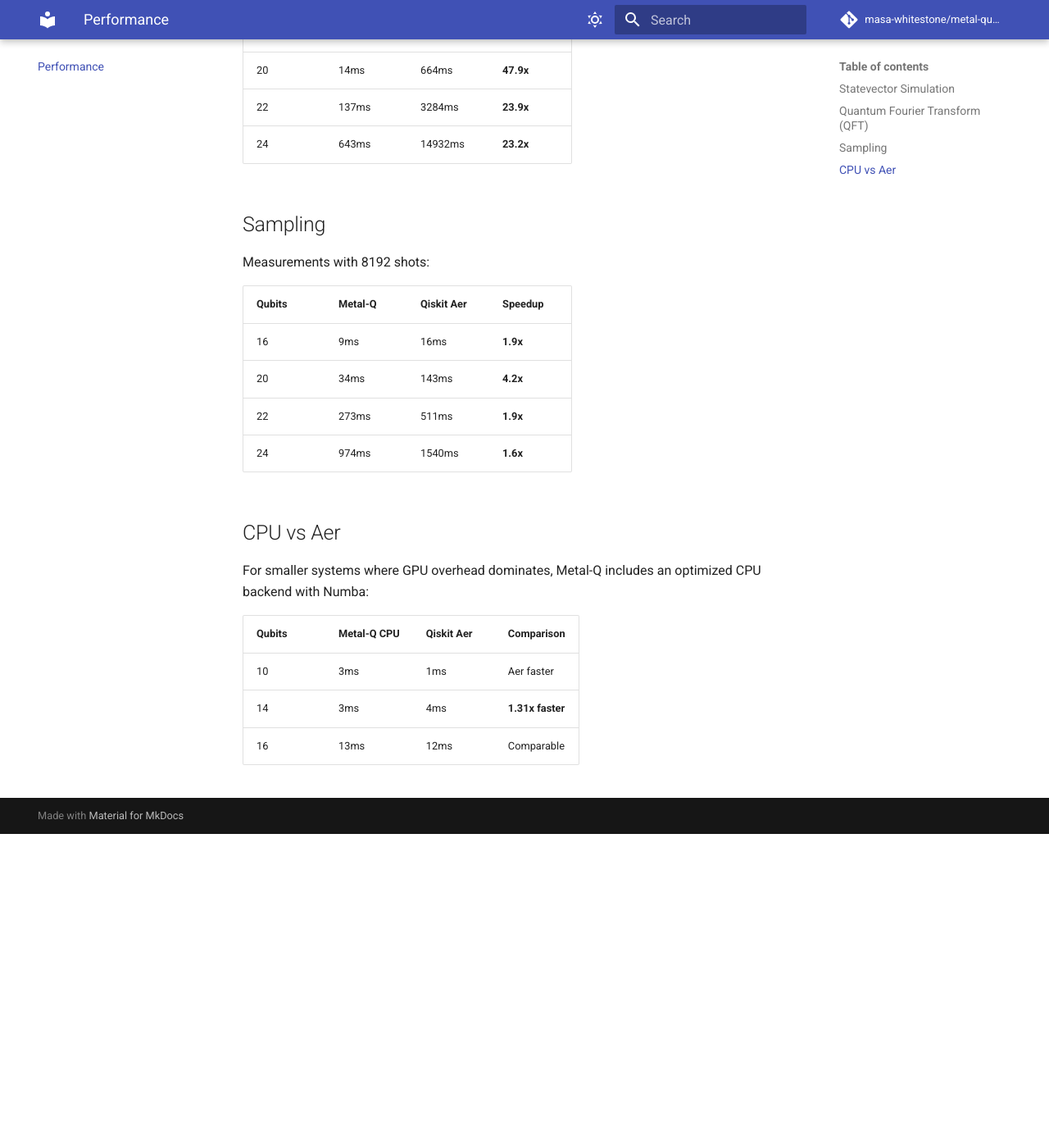
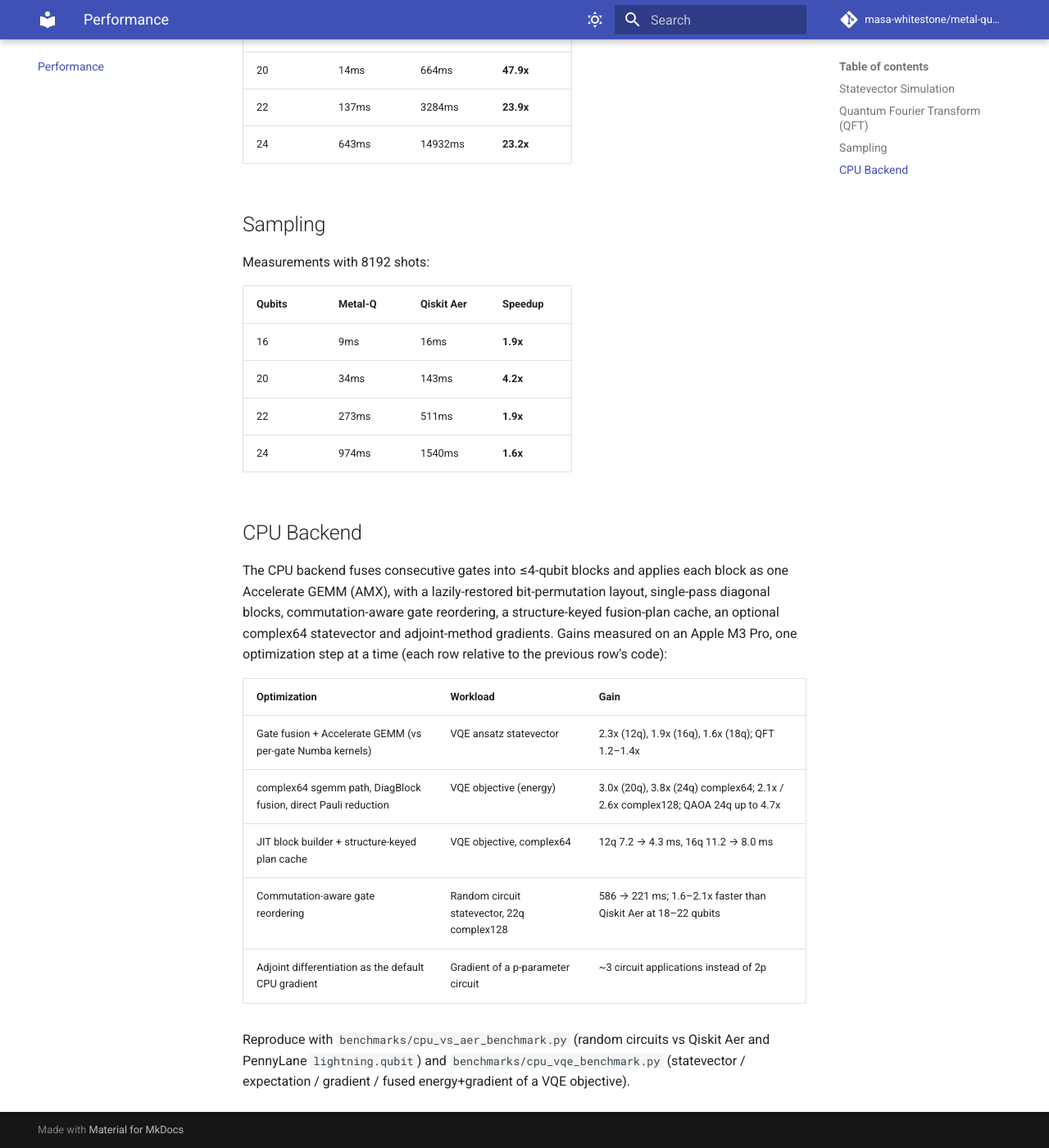
Before and after one commit to masa-whitestone/metal-quantum, an MkDocs documentation site: the page built from docs/benchmarks.md, in a window 1280 px wide and 1400 px high, scrolled down 970 px. Shown: the whole window at 82% size. Built offline with MkDocs 1.6.1 and Material for MkDocs 9.7.7, drawn with Linux system fonts in a browser that asks for light colours; comment, search, counter and statistics services are not loaded; before the commit the page ends 1987 px from its top, so only the background shows below that.

Commit message:
Docs: document the fused CPU backend and its measured gains
The last six commits (gate fusion + Accelerate GEMM, complex64/DiagBlock
path, JIT block builder + plan cache, commutation-aware reordering,
PennyLane baseline, adjoint differentiation as the default CPU gradient)
landed without a PR and were never reflected in the README or docs.

- README: add the fused CPU backend to Key Features, a "CPU Backend
  Performance" section with the M3 Pro gains recorded in the commit
  history, the CPUBackend constructor options, and split the precision
  limitation into GPU (complex64) vs CPU (complex128 default).
- docs/benchmarks.md: replace the stale per-gate Numba "CPU vs Aer" table
  with the current CPU backend description and per-step gains.
- docs/user_guide: CPU backend now described as the fused GEMM path;
  PyTorch guide no longer claims parameter-shift on CPU.

Co-Authored-By: Claude Fable 5.1 <noreply@anthropic.com>
Claude-Session: https://claude.ai/code/session_01Wn3Y4h5GnJJxCVzaZP3Saj

```diff
--- a/docs/benchmarks.md
+++ b/docs/benchmarks.md
@@ -37,12 +37,24 @@ Measurements with 8192 shots:
 | 22     | 273ms   | 511ms      | **1.9x** |
 | 24     | 974ms   | 1540ms     | **1.6x** |
 
-## CPU vs Aer
+## CPU Backend
 
-For smaller systems where GPU overhead dominates, Metal-Q includes an optimized CPU backend with Numba:
+The CPU backend fuses consecutive gates into ≤4-qubit blocks and applies each
+block as one Accelerate GEMM (AMX), with a lazily-restored bit-permutation
+layout, single-pass diagonal blocks, commutation-aware gate reordering, a
+structure-keyed fusion-plan cache, an optional complex64 statevector and
+adjoint-method gradients. Gains measured on an Apple M3 Pro, one optimization
+step at a time (each row relative to the previous row's code):
 
-| Qubits | Metal-Q CPU | Qiskit Aer | Comparison |
-|--------|-------------|------------|------------|
-| 10     | 3ms         | 1ms        | Aer faster |
-| 14     | 3ms         | 4ms        | **1.31x faster** |
-| 16     | 13ms        | 12ms       | Comparable |
+| Optimization | Workload | Gain |
+|---|---|---|
+| Gate fusion + Accelerate GEMM (vs per-gate Numba kernels) | VQE ansatz statevector | 2.3x (12q), 1.9x (16q), 1.6x (18q); QFT 1.2–1.4x |
+| complex64 sgemm path, DiagBlock fusion, direct Pauli reduction | VQE objective (energy) | 3.0x (20q), 3.8x (24q) complex64; 2.1x / 2.6x complex128; QAOA 24q up to 4.7x |
+| JIT block builder + structure-keyed plan cache | VQE objective, complex64 | 12q 7.2 → 4.3 ms, 16q 11.2 → 8.0 ms |
+| Commutation-aware gate reordering | Random circuit statevector, 22q complex128 | 586 → 221 ms; 1.6–2.1x faster than Qiskit Aer at 18–22 qubits |
+| Adjoint differentiation as the default CPU gradient | Gradient of a p-parameter circuit | ~3 circuit applications instead of 2p |
+
+Reproduce with `benchmarks/cpu_vs_aer_benchmark.py` (random circuits vs Qiskit
+Aer and PennyLane `lightning.qubit`) and `benchmarks/cpu_vqe_benchmark.py`
+(statevector / expectation / gradient / fused energy+gradient of a VQE
+objective).
```
Also changed, not shown: README.md (+28 -2 lines), docs/user_guide/basics.md (+1 -1 lines), docs/user_guide/pytorch.md (+1 -1 lines).
